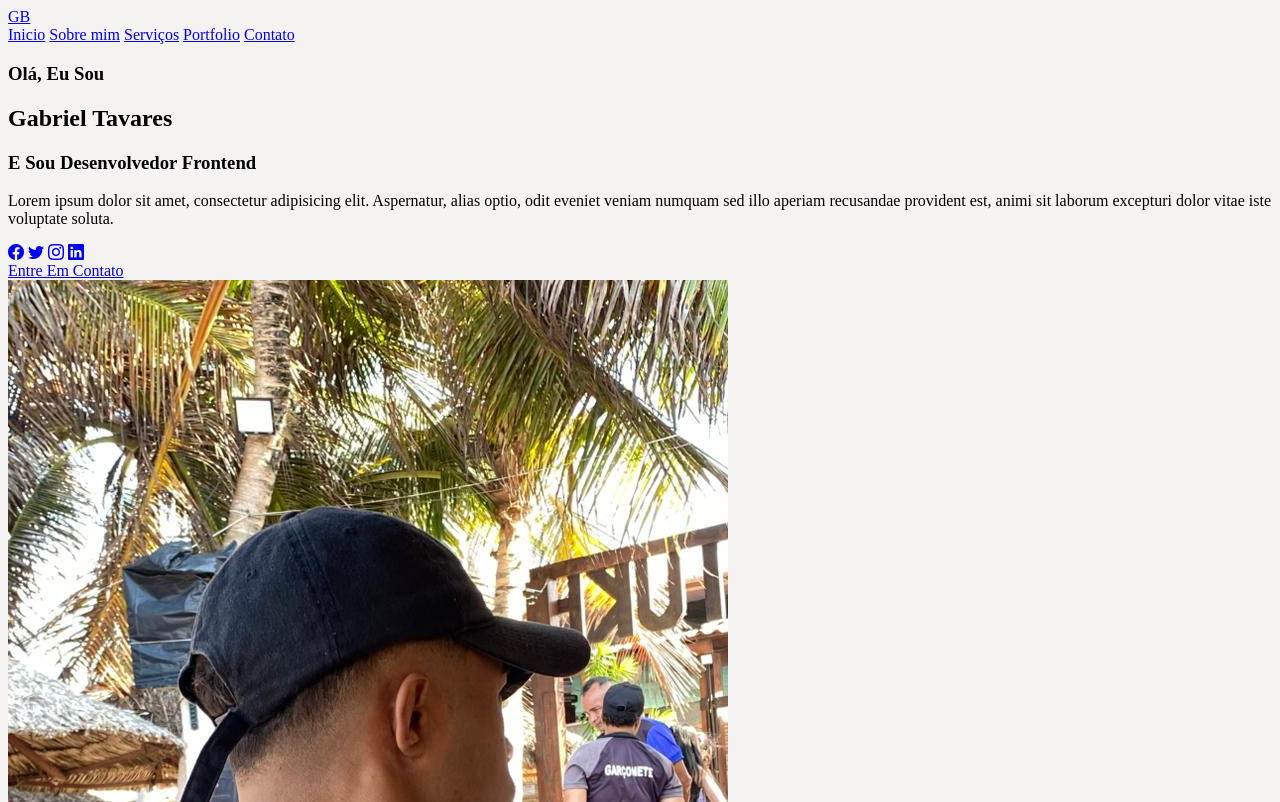
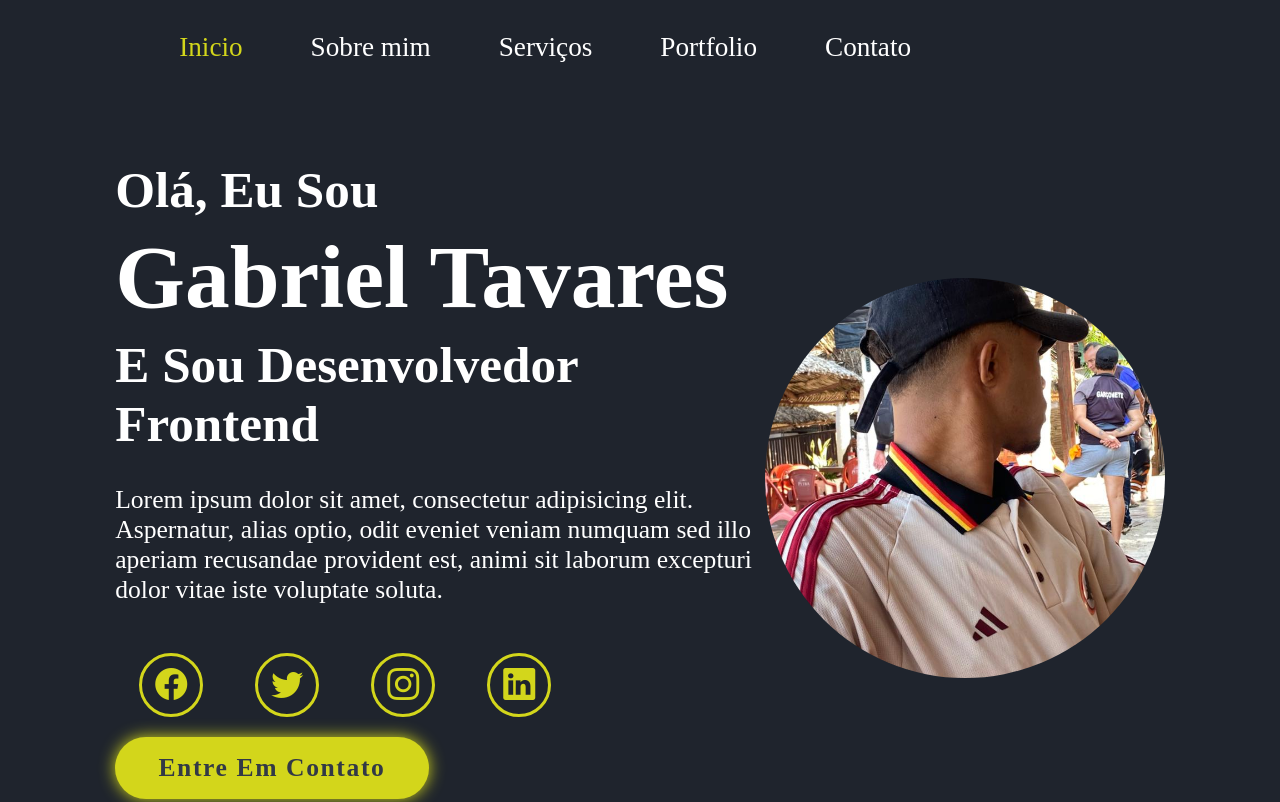
Before and after one commit to Maarquiinhoos/projeto-portifolio, a plain HTML site: page index.html in a window 1280 px wide. Shown: the top 802 px of the page. Drawn offline with nearby package versions, Linux system fonts and the light colour scheme.

Commit message:
modificado index e style : logo removida , e emplementação do css

```diff
--- a/index.html
+++ b/index.html
@@ -20,7 +20,7 @@
     </head>
     <body>
       <header class="header">
-        <a href="#" class="logo">GB</a>
+
 
         <i class='bx bx-menu' id="menu-icon" ></i>
 
--- a/style.css
+++ b/style.css
@@ -1,3 +1,142 @@
+
+
+* {
+  margin: 0;
+  padding: 0;
+  box-sizing: border-box;
+  text-decoration: none;
+  border: none;
+  scroll-behavior: smooth;
+/*  font-family: ; */
+}
+
+:root {
+  --bg-color: #1f242d;
+  --second-bg-color: #323946;
+  --text-color: #ffffff;
+  --main-color: rgb(211, 214, 27);
+}
+
+
+
 body {
-    background-color: rgb(245, 242, 242);
+  background: var(--bg-color);
+  color: var(--text-color);
 }
+
+section {
+  min-height: 100vh;
+  padding: 10rem 9% 2rem;
+}
+
+.header {
+  position: fixed;
+  top: 0;
+  left: 0;
+  width: 100%;
+  padding: 2rem 9%;
+  background: var(--bg-color);
+  display: flex;
+  justify-content: space-between;
+  align-items: center;
+  z-index: 100;
+}
+
+
+
+.navbar a {
+  font-size: 1.7rem;
+  color: var(--text-color);
+  margin-left: 4rem;
+  transition: .3s;
+}
+
+.navbar a:hover,
+.navbar a.active {
+  color: var(--main-color);
+}
+
+#menu-icon {
+  font-size: 3.6rem;
+  color: var(--text-color);
+  display: none;
+}
+
+.inicio{
+  display: flex;
+  justify-content: center;
+  align-items: center;
+}
+
+.inicio-img img {
+    width: 400px;
+    height: 400px;
+    border-radius: 50%;
+    object-fit: cover;
+
+
+}
+
+.inicio-content h3 {
+  font-size: 3.2rem;
+  font-weight: 700;
+}
+
+.inicio-content h3:nth-of-type(2) {
+  margin-bottom: 2rem;
+}
+
+.span {
+  color: var(--main-color);
+}
+
+.inicio-content h1 {
+  font-size: 5.6rem;
+  font-weight: 700;
+  line-height: 1.3;
+}
+
+.inicio-content p {
+  font-size: 1.6rem;
+}
+
+.social-media a {
+  display: inline-flex;
+  justify-content: center;
+  align-items: center;
+  width: 4rem;
+  height: 4rem;
+  background: transparent;
+  border: .2rem solid var(--main-color);
+  border-radius: 50%;
+  font-size: 2rem;
+  color: var(--main-color);
+  margin: 3rem 1.5rem 0;
+  transition: .5s ease;
+}
+
+.social-media a:houver {
+  background: var(--main-color);
+  color: var(--second-bg-color);
+  box-shadow: 0 0 1rem var(--main-color);
+}
+
+.btn {
+  display: inline-block;
+  padding: 1rem 2.7rem;
+  background: var(--main-color);
+  border-radius: 4rem;
+  box-shadow:0 0 1rem var(--main-color);
+  font-size: 1.6rem;
+  color: var(--second-bg-color);
+  letter-spacing: .1rem;
+  font-weight: 600;
+  transition: .5s ease;
+  margin-top: 20px;
+
+}
+
+.bnt:hover {
+  box-shadow: none;
+
+}
```
